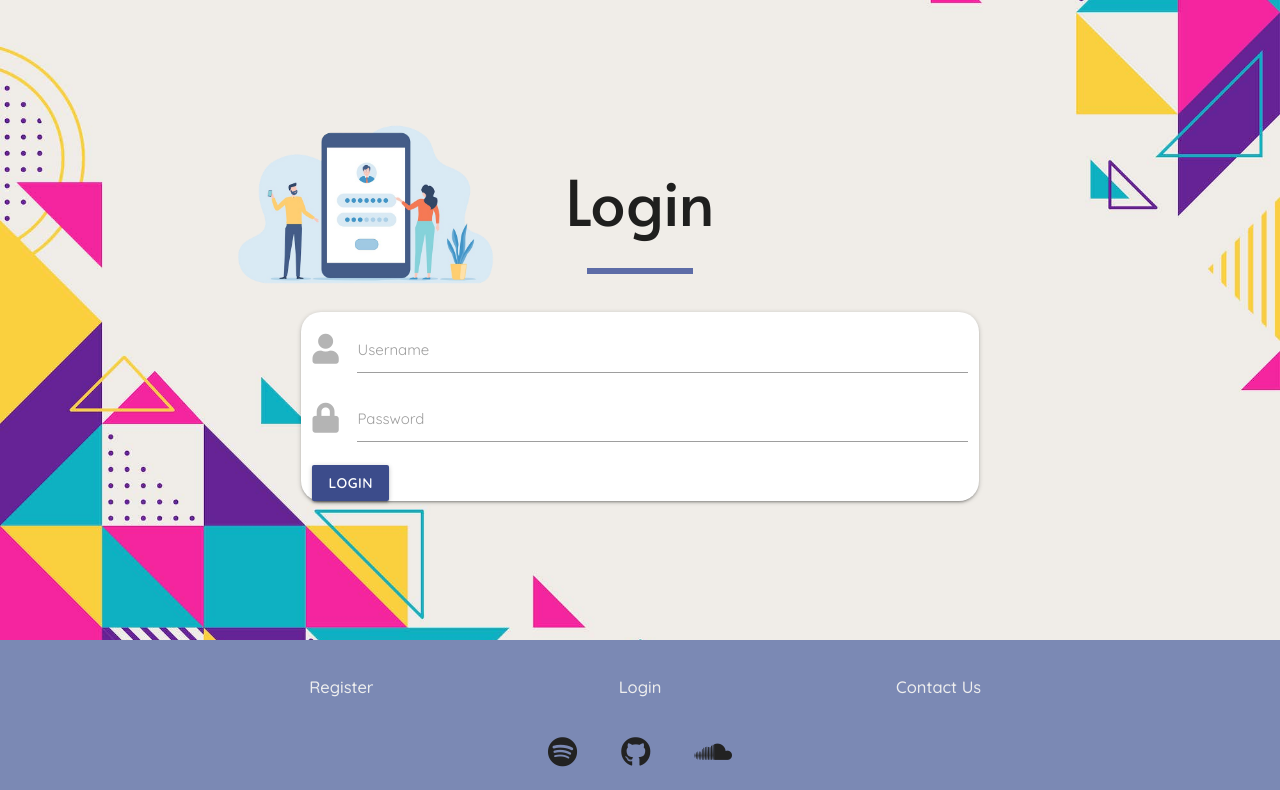
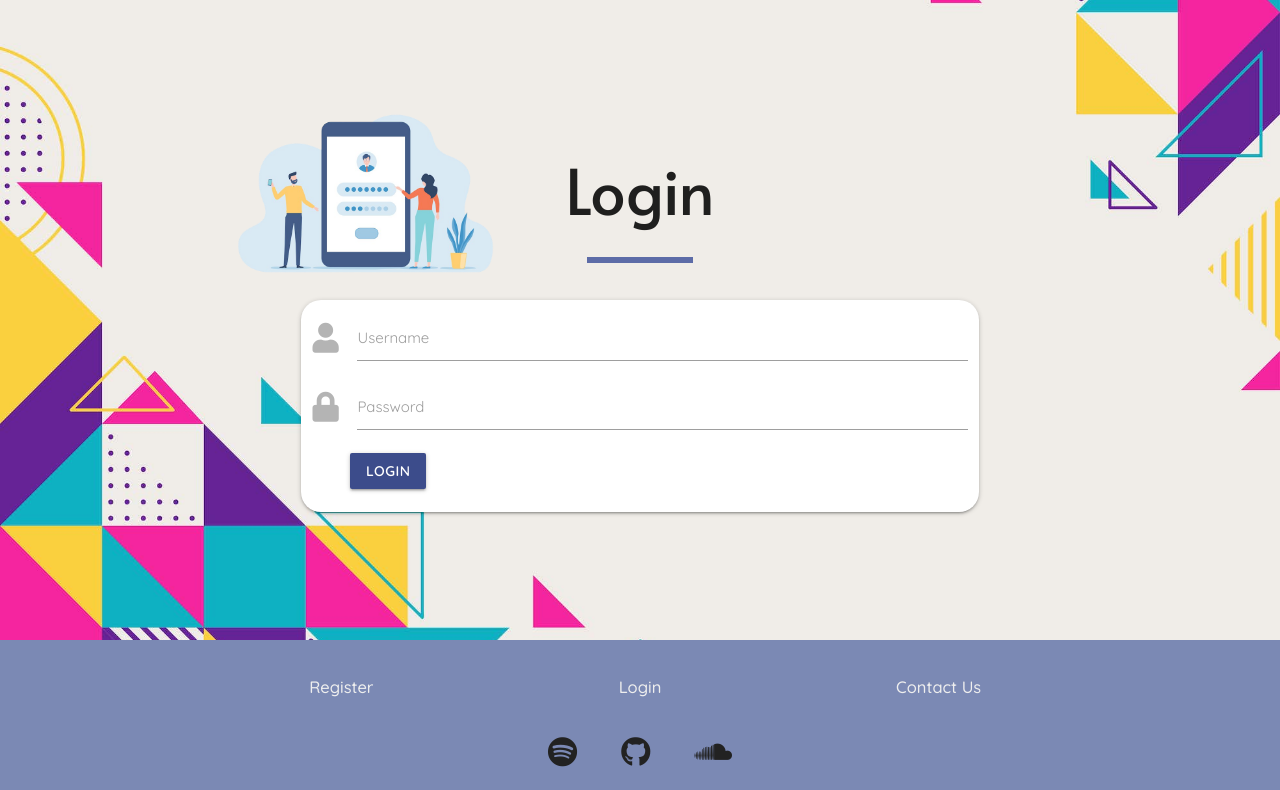
Before and after one commit to OliverCadman/cross_tracks_ci_ms3, a Flask app: page /login in a window 1280 px wide. Shown: the part 64-854 px from the top of the page. Run offline with Flask 2, Linux system fonts and the light colour scheme; some libraries are stand-ins or nearby versions.

Commit message:
Added margin to login submit button

```diff
--- a/application/static/css/style.css
+++ b/application/static/css/style.css
@@ -1352,6 +1352,8 @@ li.page-item.active .page-link {
     background-color: #3c4c8b;
     font-family: "Quicksand", sans-serif;
     font-weight: bold;
+    margin-bottom: 1.5rem;
+    margin-left: 2.5rem;
 }
 
 #reset-password-modal p {
```
